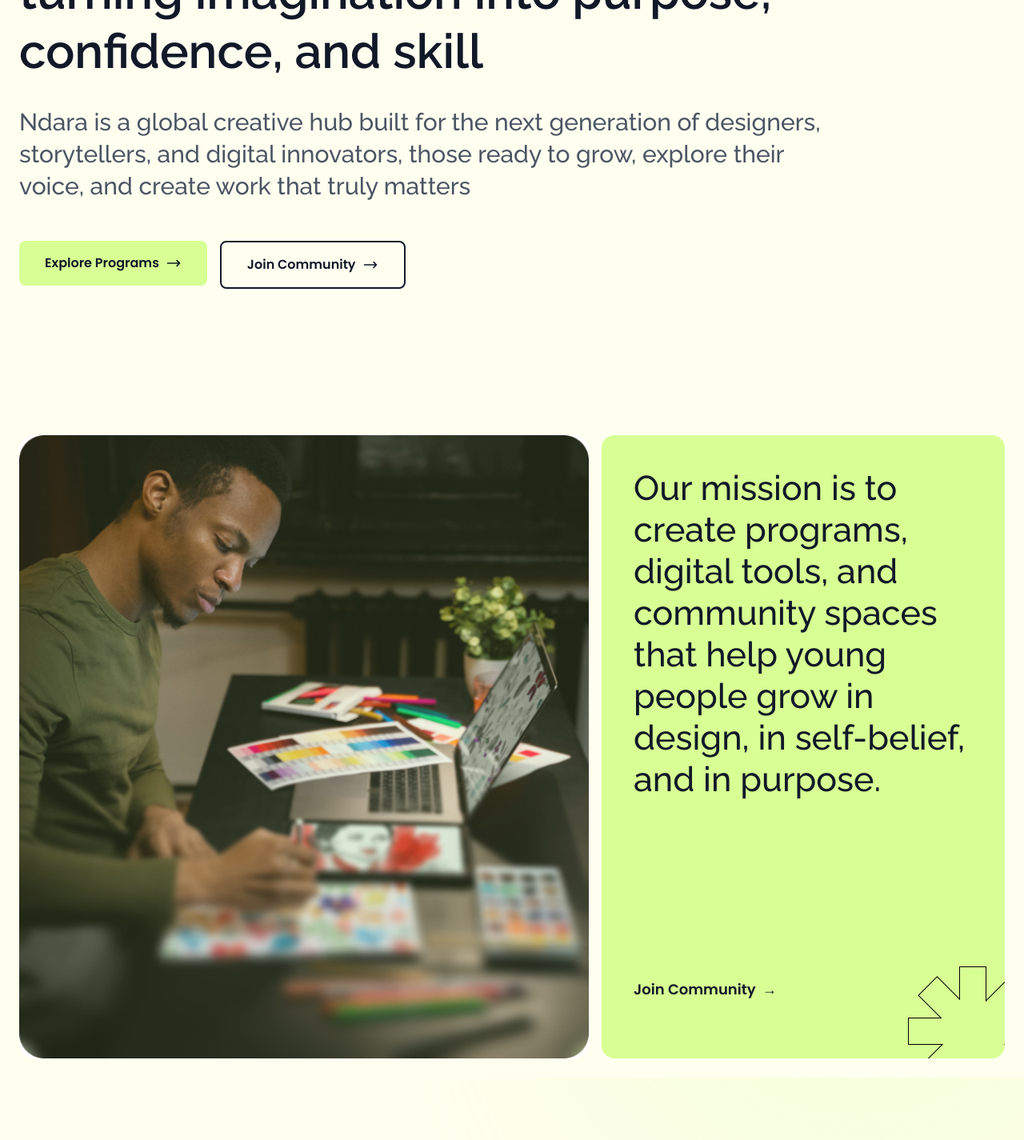
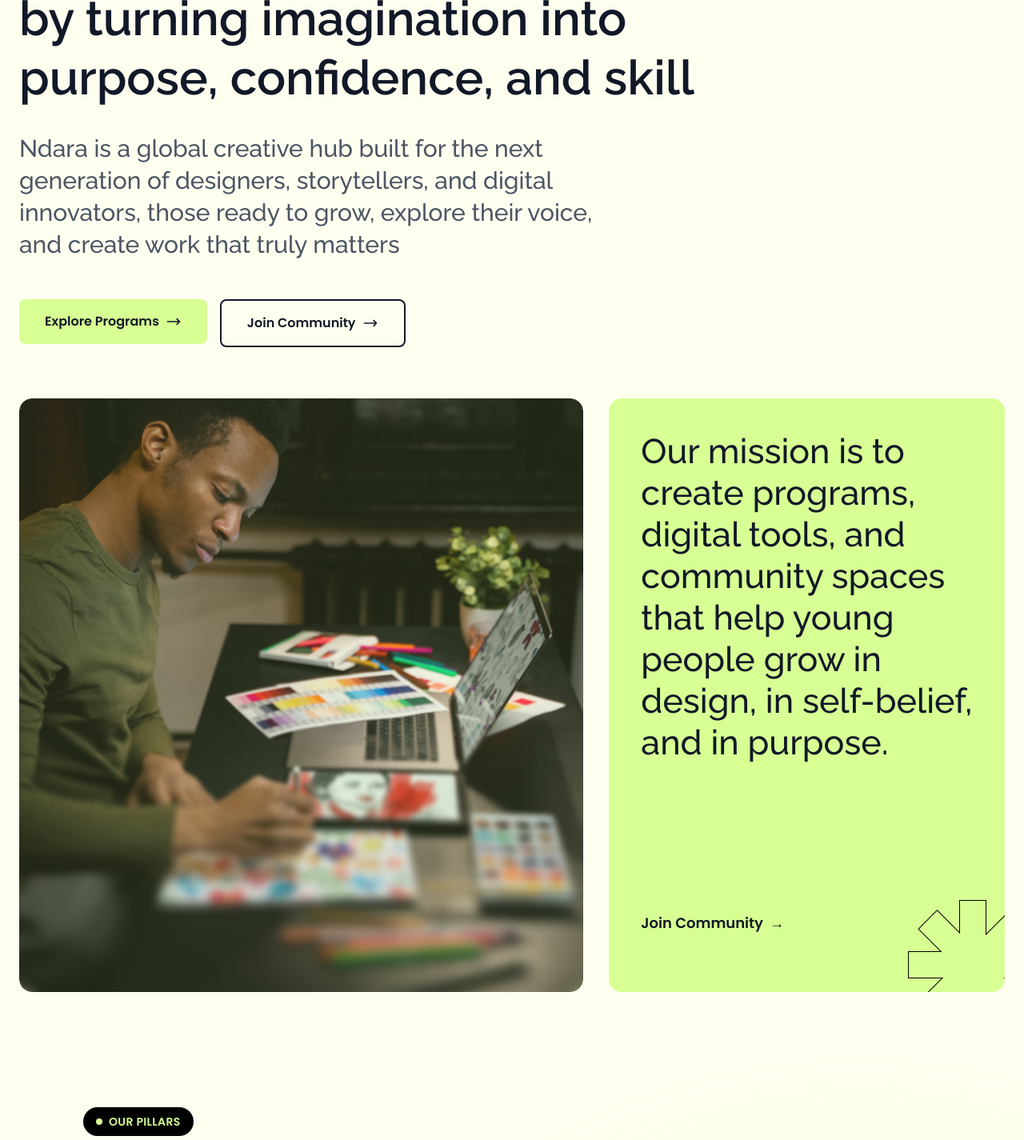
Before and after one commit to raysummer9/ndaraacademy_landingpage, a Next.js app: page / in a window 1280 px wide. Shown: the part 280-1705 px from the top of the page at 80% size. Built offline with nearby package versions, Linux system fonts and the light colour scheme.

Commit message:
Hero fix, Removed Mission separate component

```diff
--- a/src/app/page.tsx
+++ b/src/app/page.tsx
@@ -1,5 +1,4 @@
 import HeroSection from '@/components/sections/HeroSection'
-import MissionSection from '@/components/sections/MissionSection'
 import PillarsSection from '@/components/sections/PillarsSection'
 import WhyNdaraSection from '@/components/sections/WhyNdaraSection';
 import TestimonialsSection from '@/components/sections/TestimonialSection';
@@ -21,7 +20,6 @@ export default function Home() {
         </div>
       </div>
 
-      <MissionSection />
       <PillarsSection />
       <WhyNdaraSection />
       <TestimonialsSection />
--- a/src/components/sections/HeroSection.tsx
+++ b/src/components/sections/HeroSection.tsx
@@ -4,11 +4,13 @@ import Link from 'next/link'
 
 const HeroSection = () => {
   return (
-    <section className="min-h-[80vh] sm:min-h-screen flex items-center px-6 sm:px-6 pt-32 sm:pt-6 pb-4 sm:pb-6 bg-[#fffff0]">
+    <section className="px-6 sm:px-6 pt-32 sm:pt-48 pb-8 sm:pb-16 bg-[#fffff0]">
       <div className="max-w-7xl mx-auto w-full">
+        {/* Hero Content */}
+        <div className="mb-12 sm:mb-16">
           {/* Main Heading */}
           <h1
-          className="text-gray-900 mb-6 sm:mb-8 max-w-full sm:max-w-6xl text-left animate-fade-in-up text-3xl sm:text-4xl md:text-5xl lg:text-6xl xl:text-[60px] leading-tight sm:leading-tight lg:leading-[74px] font-['Raleway'] font-semibold mt-8 sm:mt-0"
+            className="text-gray-900 mb-6 sm:mb-8 max-w-full sm:max-w-4xl text-left animate-fade-in-up text-3xl sm:text-4xl md:text-5xl lg:text-6xl xl:text-[60px] leading-tight sm:leading-tight lg:leading-[74px] font-['Raleway'] font-semibold"
             style={{
               letterSpacing: '0%'
             }}
@@ -17,7 +19,7 @@ const HeroSection = () => {
           </h1>
 
           {/* Description Paragraph */}
-        <p className="text-gray-600 mb-8 sm:mb-12 max-w-full sm:max-w-5xl animate-fade-in-up animation-delay-200 text-lg sm:text-xl md:text-2xl lg:text-3xl xl:text-[30px] leading-relaxed sm:leading-relaxed lg:leading-[40px] font-['Raleway'] font-medium" style={{
+          <p className="text-gray-600 mb-8 sm:mb-12 max-w-full sm:max-w-3xl animate-fade-in-up animation-delay-200 text-lg sm:text-xl md:text-2xl lg:text-3xl xl:text-[30px] leading-relaxed sm:leading-relaxed lg:leading-[40px] font-['Raleway'] font-medium" style={{
             letterSpacing: '0%'
           }}>
             Ndara is a global creative hub built for the next generation of designers, storytellers, and digital innovators, those ready to grow, explore their voice, and create work that truly matters
@@ -56,6 +58,53 @@ const HeroSection = () => {
             </Link>
           </div>
         </div>
+
+        {/* Mission Section - Integrated */}
+        <div className="grid grid-cols-1 lg:grid-cols-12 gap-6 sm:gap-8 items-stretch">
+          {/* Left Column - Image */}
+          <div className="order-1 lg:order-1 lg:col-span-7 animate-fade-in-up animation-delay-200">
+            <div className="w-full h-full overflow-hidden rounded-2xl">
+              <img
+                src="/images/hero-img.jpg"
+                alt="Young creative designer working at desk with tablet and laptop"
+                className="w-full h-[397px] sm:h-[742px] object-cover rounded-2xl shadow-lg transition-transform duration-500 hover:scale-105"
+              />
+            </div>
+          </div>
+
+          {/* Right Column - Mission Statement */}
+          <div className="order-2 lg:order-2 lg:col-span-5 animate-fade-in-up animation-delay-400">
+            <div className="bg-[#D7FF94] rounded-2xl p-8 lg:p-10 relative w-full flex flex-col justify-between transition-all duration-300 hover:shadow-xl h-[397px] sm:h-[742px]">
+              {/* Mission Text */}
+              <p className="text-gray-900 animate-fade-in-up animation-delay-600 text-2xl sm:text-4xl md:text-5xl lg:text-6xl xl:text-[43px] leading-tight sm:leading-tight lg:leading-[52px] font-['Raleway'] font-medium" style={{
+                letterSpacing: '0%'
+              }}>
+                Our mission is to create programs, digital tools, and community spaces that help young people grow in design, in self-belief, and in purpose.
+              </p>
+
+              {/* CTA Link */}
+              <a
+                href="/community"
+                className="inline-flex items-center text-base lg:text-lg font-semibold text-gray-900 hover:text-gray-700 transition-all duration-300 group mt-12 mb-8 animate-fade-in-up animation-delay-800 hover:translate-x-2"
+              >
+                Join Community
+                <span className="ml-2 group-hover:translate-x-1 transition-transform duration-200">
+                  →
+                </span>
+              </a>
+
+              {/* Decorative Element - Bottom Right */}
+              <div className="absolute bottom-0 right-0 animate-fade-in-up animation-delay-1000">
+                <img
+                  src="/assets/mission-backdrop.svg"
+                  alt="Mission backdrop decoration"
+                  className="w-25 h-25"
+                />
+              </div>
+            </div>
+          </div>
+        </div>
+      </div>
     </section>
   )
 }
--- a/src/components/sections/MissionSection.tsx
+++ /dev/null
@@ -1,56 +0,0 @@
-import React from 'react';
-
-const MissionSection = () => {
-  return (
-    <section className="pt-8 sm:pt-6 pb-3 sm:pb-6 bg-[#fffff0] relative overflow-visible">
-      <div className="max-w-7xl mx-auto px-6 sm:px-6 relative flex justify-start">
-        <div className="grid grid-cols-1 lg:grid-cols-12 gap-4 items-stretch justify-start">
-          {/* Left Column - Image (60% width) */}
-          <div className="order-1 lg:order-1 lg:col-span-7 flex items-stretch animate-fade-in-up animation-delay-200">
-            <div className="w-full h-full flex items-stretch overflow-hidden rounded-2xl">
-              <img
-                src="/images/hero-img.jpg"
-                alt="Young creative designer working at desk with tablet and laptop"
-                className="w-full h-full object-cover rounded-2xl shadow-lg transition-transform duration-500 hover:scale-105"
-              />
-            </div>
-          </div>
-
-          {/* Right Column - Mission Statement (40% width) */}
-          <div className="order-2 lg:order-2 lg:col-span-5 flex items-stretch animate-fade-in-up animation-delay-400">
-            <div className="bg-[#D7FF94] rounded-2xl p-8 lg:p-10 relative w-full flex flex-col justify-between transition-all duration-300 hover:shadow-xl">
-              {/* Mission Text */}
-              <p className="text-gray-900 animate-fade-in-up animation-delay-600 text-2xl sm:text-4xl md:text-5xl lg:text-6xl xl:text-[43px] leading-tight sm:leading-tight lg:leading-[52px] font-['Raleway'] font-medium" style={{
-                letterSpacing: '0%'
-              }}>
-                Our mission is to create programs, digital tools, and community spaces that help young people grow in design, in self-belief, and in purpose.
-              </p>
-
-              {/* CTA Link */}
-              <a
-                href="/community"
-                className="inline-flex items-center text-base lg:text-lg font-semibold text-gray-900 hover:text-gray-700 transition-all duration-300 group mt-12 mb-8 animate-fade-in-up animation-delay-800 hover:translate-x-2"
-              >
-                Join Community
-                <span className="ml-2 group-hover:translate-x-1 transition-transform duration-200">
-                  →
-                </span>
-              </a>
-
-              {/* Decorative Element - Bottom Right */}
-              <div className="absolute bottom-0 right-0 animate-fade-in-up animation-delay-1000">
-                <img
-                  src="/assets/mission-backdrop.svg"
-                  alt="Mission backdrop decoration"
-                  className="w-25 h-25"
-                />
-              </div>
-            </div>
-          </div>
-        </div>
-      </div>
-    </section>
-  );
-};
-
-export default MissionSection;
```
Lines whose indentation alone changed are shown as unchanged.
